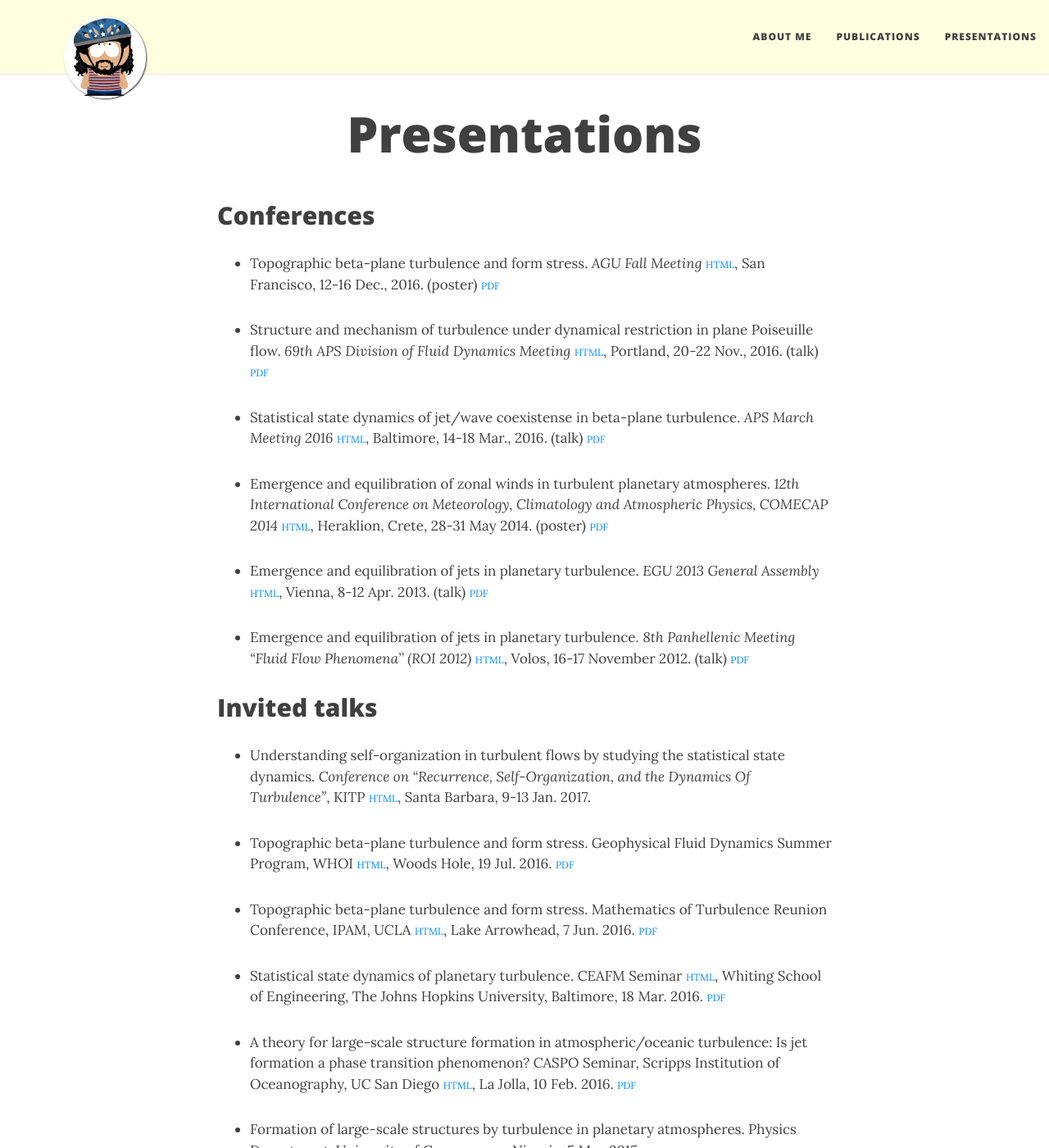
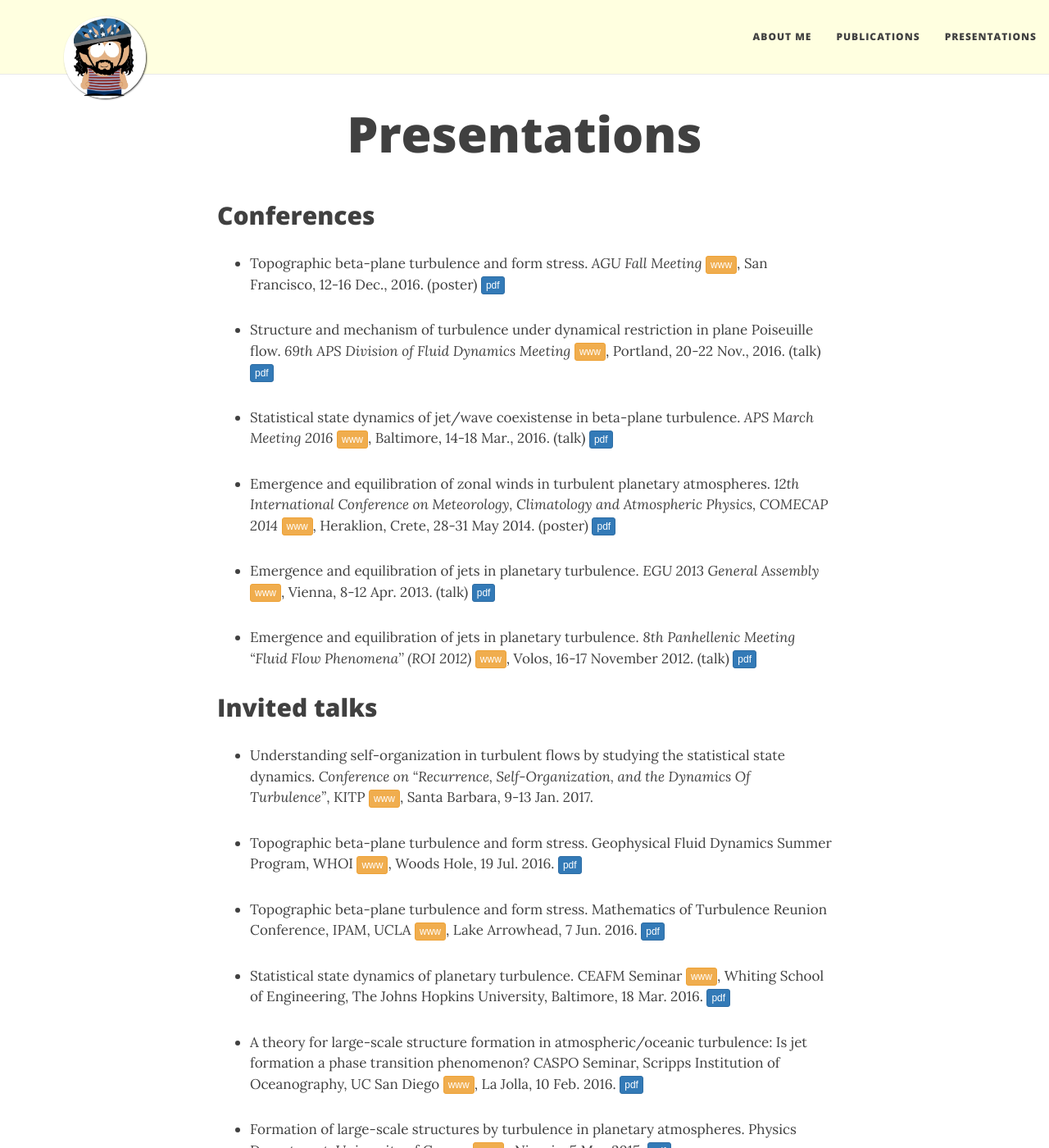
Before and after one commit to navidcy/navidcy.github.io, a Jekyll site: the page built from presentations.md, in a window 1280 px wide and 1400 px high. Shown: the whole window at 82% size. Built offline with Jekyll 4.4.1, drawn with Linux system fonts in a browser that asks for light colours; nearby versions of some CDN libraries; some of the changed text lies outside the part shown.

Commit message:
arxiv and pdf buttons in pubs and presentations

```diff
--- a/presentations.md
+++ b/presentations.md
@@ -6,38 +6,38 @@ title: Presentations
 
 ## Conferences
 
-- Topographic beta-plane turbulence and form stress. _AGU Fall Meeting_ [<span style="font-variant:small-caps;">html</span>][AGU16-site], San Francisco, 12-16 Dec., 2016. (poster) [<span style="font-variant:small-caps;">pdf</span>][AGU16-poster]
+- Topographic beta-plane turbulence and form stress. _AGU Fall Meeting_ [<span class="btn btn-warning btn-xs{{end}}" style="font-family:sans-serif;">www</span>][AGU16-site], San Francisco, 12-16 Dec., 2016. (poster) [<span class="btn btn-primary btn-xs{{end}}" style="font-family:sans-serif;">pdf</span>][AGU16-poster]
 
-- Structure and mechanism of turbulence under dynamical restriction in plane Poiseuille flow. _69th APS Division of Fluid Dynamics Meeting_ [<span style="font-variant:small-caps;">html</span>][APSDFD16-site], Portland, 20-22 Nov., 2016. (talk) [<span style="font-variant:small-caps;">pdf</span>][AGU16-poster]
+- Structure and mechanism of turbulence under dynamical restriction in plane Poiseuille flow. _69th APS Division of Fluid Dynamics Meeting_ [<span class="btn btn-warning btn-xs{{end}}" style="font-family:sans-serif;">www</span>][APSDFD16-site], Portland, 20-22 Nov., 2016. (talk) [<span class="btn btn-primary btn-xs{{end}}" style="font-family:sans-serif;">pdf</span>][AGU16-poster]
 
-- Statistical state dynamics of jet/wave coexistense in beta-plane turbulence. _APS March Meeting 2016_ [<span style="font-variant:small-caps;">html</span>][APSMar16-site], Baltimore, 14-18 Mar., 2016. (talk) [<span style="font-variant:small-caps;">pdf</span>][APS-March16]
+- Statistical state dynamics of jet/wave coexistense in beta-plane turbulence. _APS March Meeting 2016_ [<span class="btn btn-warning btn-xs{{end}}" style="font-family:sans-serif;">www</span>][APSMar16-site], Baltimore, 14-18 Mar., 2016. (talk) [<span class="btn btn-primary btn-xs{{end}}" style="font-family:sans-serif;">pdf</span>][APS-March16]
 
-- Emergence and equilibration of zonal winds in turbulent planetary atmospheres. _12th International Conference on Meteorology, Climatology and Atmospheric Physics, COMECAP 2014_ [<span style="font-variant:small-caps;">html</span>][COMECAP14-site], Heraklion, Crete, 28-31 May 2014. (poster) [<span style="font-variant:small-caps;">pdf</span>][COMECAP14-poster]
+- Emergence and equilibration of zonal winds in turbulent planetary atmospheres. _12th International Conference on Meteorology, Climatology and Atmospheric Physics, COMECAP 2014_ [<span class="btn btn-warning btn-xs{{end}}" style="font-family:sans-serif;">www</span>][COMECAP14-site], Heraklion, Crete, 28-31 May 2014. (poster) [<span class="btn btn-primary btn-xs{{end}}" style="font-family:sans-serif;">pdf</span>][COMECAP14-poster]
 
-- Emergence and equilibration of jets in planetary turbulence.  _EGU 2013 General Assembly_ [<span style="font-variant:small-caps;">html</span>][EGU13-site], Vienna, 8-12 Apr. 2013. (talk) [<span style="font-variant:small-caps;">pdf</span>][EGU13-talk]
+- Emergence and equilibration of jets in planetary turbulence.  _EGU 2013 General Assembly_ [<span class="btn btn-warning btn-xs{{end}}" style="font-family:sans-serif;">www</span>][EGU13-site], Vienna, 8-12 Apr. 2013. (talk) [<span class="btn btn-primary btn-xs{{end}}" style="font-family:sans-serif;">pdf</span>][EGU13-talk]
 
-- Emergence and equilibration of jets in planetary turbulence.  _8th Panhellenic Meeting "Fluid Flow Phenomena'' (ROI 2012)_ [<span style="font-variant:small-caps;">html</span>][ROI12-site], Volos, 16-17 November 2012. (talk) [<span style="font-variant:small-caps;">pdf</span>][ROI12-talk]
+- Emergence and equilibration of jets in planetary turbulence.  _8th Panhellenic Meeting "Fluid Flow Phenomena'' (ROI 2012)_ [<span class="btn btn-warning btn-xs{{end}}" style="font-family:sans-serif;">www</span>][ROI12-site], Volos, 16-17 November 2012. (talk) [<span class="btn btn-primary btn-xs{{end}}" style="font-family:sans-serif;">pdf</span>][ROI12-talk]
 
 
 ## Invited talks
 
-- Understanding self-organization in turbulent flows by studying the statistical state dynamics. _Conference on "Recurrence, Self-Organization, and the Dynamics Of Turbulence"_, KITP [<span style="font-variant:small-caps;">html</span>][KITP-site], Santa Barbara, 9-13 Jan. 2017.
+- Understanding self-organization in turbulent flows by studying the statistical state dynamics. _Conference on "Recurrence, Self-Organization, and the Dynamics Of Turbulence"_, KITP [<span class="btn btn-warning btn-xs{{end}}" style="font-family:sans-serif;">www</span>][KITP-site], Santa Barbara, 9-13 Jan. 2017.
 
-- Topographic beta-plane turbulence and form stress. Geophysical Fluid Dynamics Summer Program, WHOI [<span style="font-variant:small-caps;">html</span>][GFD-site], Woods Hole, 19 Jul. 2016. [<span style="font-variant:small-caps;">pdf</span>][GFD_July2016]
+- Topographic beta-plane turbulence and form stress. Geophysical Fluid Dynamics Summer Program, WHOI [<span class="btn btn-warning btn-xs{{end}}" style="font-family:sans-serif;">www</span>][GFD-site], Woods Hole, 19 Jul. 2016. [<span class="btn btn-primary btn-xs{{end}}" style="font-family:sans-serif;">pdf</span>][GFD_July2016]
 
-- Topographic beta-plane turbulence and form stress. Mathematics of Turbulence Reunion Conference, IPAM, UCLA [<span style="font-variant:small-caps;">html</span>][IPAM-site], Lake Arrowhead, 7 Jun. 2016. [<span style="font-variant:small-caps;">pdf</span>][IPAM_Jun2016]
+- Topographic beta-plane turbulence and form stress. Mathematics of Turbulence Reunion Conference, IPAM, UCLA [<span class="btn btn-warning btn-xs{{end}}" style="font-family:sans-serif;">www</span>][IPAM-site], Lake Arrowhead, 7 Jun. 2016. [<span class="btn btn-primary btn-xs{{end}}" style="font-family:sans-serif;">pdf</span>][IPAM_Jun2016]
 
-- Statistical state dynamics of planetary turbulence. CEAFM Seminar [<span style="font-variant:small-caps;">html</span>][CEAFM-site], Whiting School of Engineering, The Johns Hopkins University, Baltimore, 18 Mar. 2016. [<span style="font-variant:small-caps;">pdf</span>][CEAFM_Mar2016]
+- Statistical state dynamics of planetary turbulence. CEAFM Seminar [<span class="btn btn-warning btn-xs{{end}}" style="font-family:sans-serif;">www</span>][CEAFM-site], Whiting School of Engineering, The Johns Hopkins University, Baltimore, 18 Mar. 2016. [<span class="btn btn-primary btn-xs{{end}}" style="font-family:sans-serif;">pdf</span>][CEAFM_Mar2016]
 
-- A theory for large-scale structure formation in atmospheric/oceanic turbulence: Is jet formation a phase transition phenomenon? CASPO Seminar, Scripps Institution of Oceanography, UC San Diego [<span style="font-variant:small-caps;">html</span>][Scripps-site], La Jolla, 10 Feb. 2016. [<span style="font-variant:small-caps;">pdf</span>][CASPO_Feb2016]
+- A theory for large-scale structure formation in atmospheric/oceanic turbulence: Is jet formation a phase transition phenomenon? CASPO Seminar, Scripps Institution of Oceanography, UC San Diego [<span class="btn btn-warning btn-xs{{end}}" style="font-family:sans-serif;">www</span>][Scripps-site], La Jolla, 10 Feb. 2016. [<span class="btn btn-primary btn-xs{{end}}" style="font-family:sans-serif;">pdf</span>][CASPO_Feb2016]
 
-- Formation of large-scale structures by turbulence in planetary atmospheres. Physics Department, University of Cyprus [<span style="font-variant:small-caps;">html</span>][UCY-site] , Nicosia, 5 May 2015. [<span style="font-variant:small-caps;">pdf</span>][UCY_May2015]
+- Formation of large-scale structures by turbulence in planetary atmospheres. Physics Department, University of Cyprus [<span class="btn btn-warning btn-xs{{end}}" style="font-family:sans-serif;">www</span>][UCY-site] , Nicosia, 5 May 2015. [<span class="btn btn-primary btn-xs{{end}}" style="font-family:sans-serif;">pdf</span>][UCY_May2015]
 
-- Emergence of large-scale structure in planetary turbulence as an instability of the of the homogeneous turbulent state. IPAM, UCLA [<span style="font-variant:small-caps;">html</span>][IPAM-site], Los Angeles, 21 Oct. 2014. [<span style="font-variant:small-caps;">pdf</span>][IPAM_Oct2014]
+- Emergence of large-scale structure in planetary turbulence as an instability of the of the homogeneous turbulent state. IPAM, UCLA [<span class="btn btn-warning btn-xs{{end}}" style="font-family:sans-serif;">www</span>][IPAM-site], Los Angeles, 21 Oct. 2014. [<span class="btn btn-primary btn-xs{{end}}" style="font-family:sans-serif;">pdf</span>][IPAM_Oct2014]
 
-- Emergence and equilibration of zonal winds in turbulent planetary atmospheres. Cyprus Oceanography Center, University of Cyprus [<span style="font-variant:small-caps;">html</span>][OCC-site], Nicosia, 7 Jan. 2014. [<span style="font-variant:small-caps;">pdf</span>][UCY_Jan2014]
+- Emergence and equilibration of zonal winds in turbulent planetary atmospheres. Cyprus Oceanography Center, University of Cyprus [<span class="btn btn-warning btn-xs{{end}}" style="font-family:sans-serif;">www</span>][OCC-site], Nicosia, 7 Jan. 2014. [<span class="btn btn-primary btn-xs{{end}}" style="font-family:sans-serif;">pdf</span>][UCY_Jan2014]
 
-- Verification of the predictions of SSST in nonlinear simulations. 2nd  Meeting of "Zonal Jets and Eddies" team, International Space Science Institute (ISSI) [<span style="font-variant:small-caps;">html</span>][ISSI-site], Bern 2-5 Apr. 2013. [<span style="font-variant:small-caps;">pdf</span>][ISSI_Apr2013]
+- Verification of the predictions of SSST in nonlinear simulations. 2nd  Meeting of "Zonal Jets and Eddies" team, International Space Science Institute (ISSI) [<span class="btn btn-warning btn-xs{{end}}" style="font-family:sans-serif;">www</span>][ISSI-site], Bern 2-5 Apr. 2013. [<span class="btn btn-primary btn-xs{{end}}" style="font-family:sans-serif;">pdf</span>][ISSI_Apr2013]
 
 
 
```
Also changed, not shown: aboutme.md (+3 -3 lines), publications.md (+11 -4 lines).
